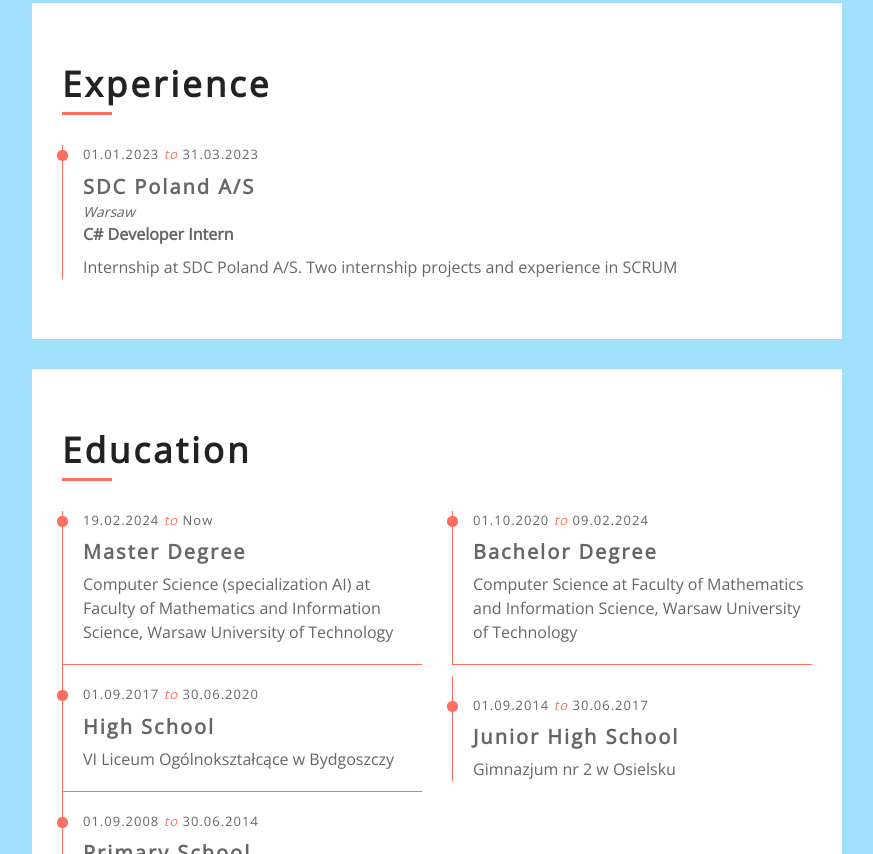
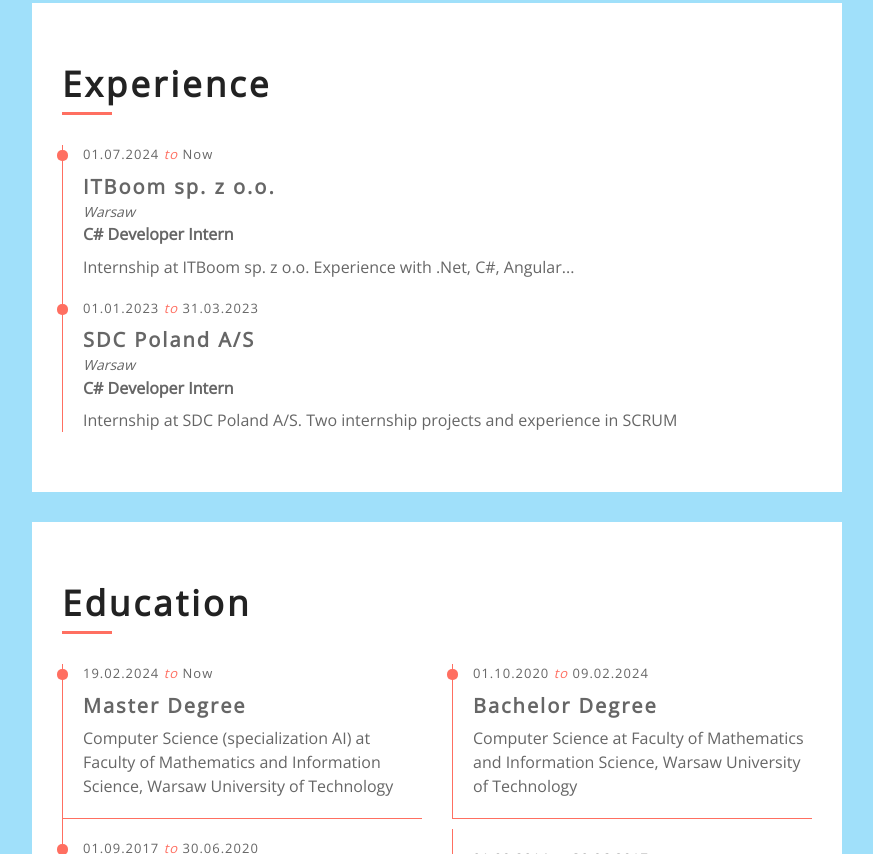
Before and after one commit to kubawini/kubawini.github.io, a plain HTML site: page index.html in a window 1280 px wide. Shown: the part 1946-2800 px from the top of the page, without its empty margins (368-1241 px from the left). Drawn offline with nearby package versions, Linux system fonts and the light colour scheme.

Commit message:
ITBoom update

```diff
--- a/index.html
+++ b/index.html
@@ -243,6 +243,17 @@
                         </div>
                         <div class="row align-items-center">
                             <div class="col-md-6" style="flex:0 0 100%;max-width:100%">
+                                <div class="exp-col" style="padding-bottom: 20px;">
+                                    <span>01.07.2024 <i>to</i> Now </span>
+                                    <h3> ITBoom sp. z o.o. </h3>
+                                    <h4>Warsaw</h4>
+                                    <h5> C# Developer Intern</h5>
+                                    <p> Internship at ITBoom sp. z o.o. Experience with .Net, C#, Angular...</p>
+                                </div>
+                            </div>
+                        </div>
+                        <div class="row align-items-center">
+                            <div class="col-md-6" style="flex:0 0 100%;max-width:100%">
                                 <div class="exp-col">
                                     <span>01.01.2023 <i>to</i> 31.03.2023</span>
                                     <h3>SDC Poland A/S</h3>
@@ -421,7 +432,7 @@
                             <div class="col-md-6">
                                 <div class="contact-info">
                                     <p><i class="fa fa-user"></i>Jakub Winiarski</p>
-                                    <p><i class="fa fa-map-marker"></i>Warsaw </p>
+                                    <p><i class="fa fa-map-marker"></i>Warsaw, Bydgoszcz </p>
                                 </div>
                             </div>
 
```
